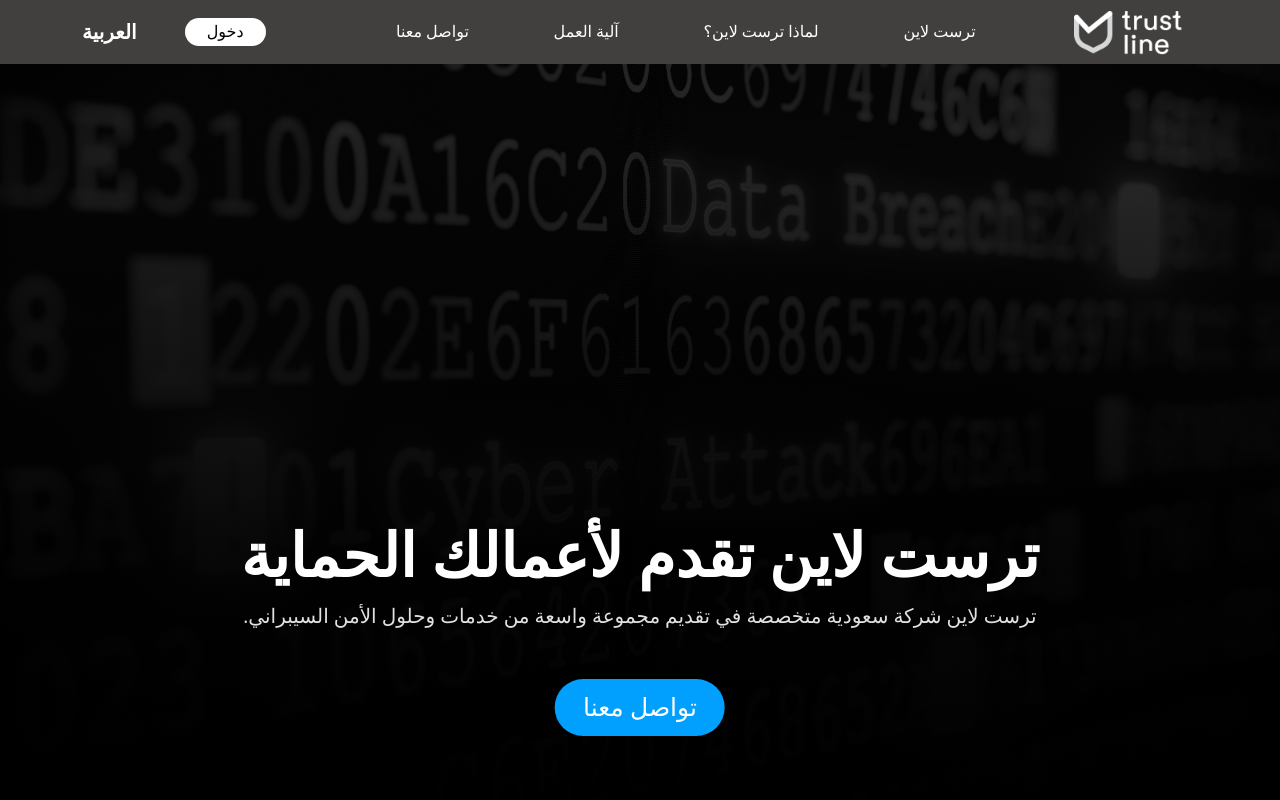
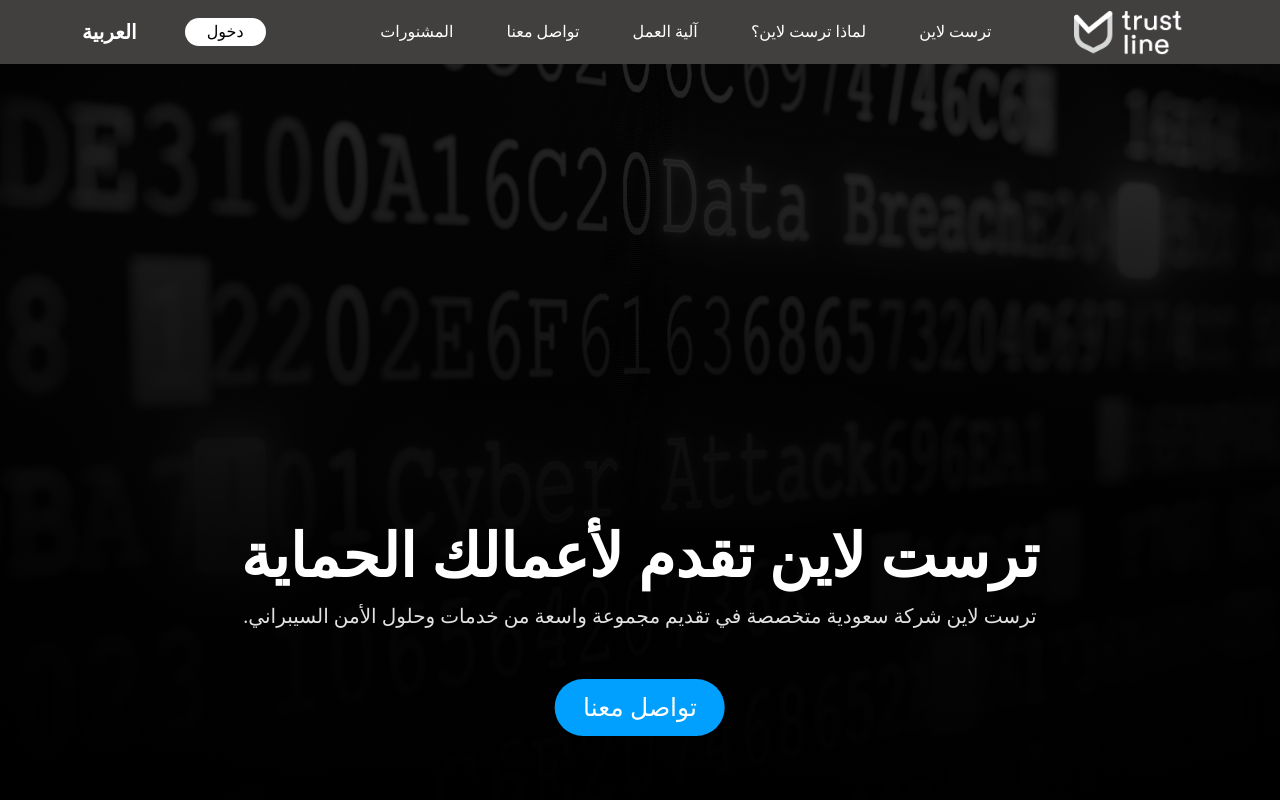
Before and after one commit to mostafashabanelbanna/trust-line, a React (Create React App) app: page / in a window 1280 px wide. Shown: the top 800 px of the page. Built offline with nearby package versions, Linux system fonts and the light colour scheme; a web font is replaced by a local one.

Commit message:
nav posts link

```diff
--- a/package.json
+++ b/package.json
@@ -31,7 +31,8 @@
     "start": "react-scripts start",
     "build": "react-scripts build",
     "test": "react-scripts test",
-    "eject": "react-scripts eject"
+    "eject": "react-scripts eject",
+    "deploy": "npm run build && cp build/index.html build/200.html && surge build https://fallacious-pin.surge.sh"
   },
   "eslintConfig": {
     "extends": [
--- a/src/i18n/messages/ar-EG.js
+++ b/src/i18n/messages/ar-EG.js
@@ -11,5 +11,6 @@
     HeroTitle: "ترست لاين تقدم لأعمالك الحماية",
     HeroDesciption:
       "ترست لاين شركة سعودية متخصصة في تقديم مجموعة واسعة من خدمات وحلول الأمن السيبراني.",
+    Posts: "المشنورات",
   },
 };
--- a/src/i18n/messages/en-US.js
+++ b/src/i18n/messages/en-US.js
@@ -11,5 +11,6 @@
     HeroTitle: "Trust Line provides protection for your business",
     HeroDesciption:
       "Trust Line is a Saudi company specialized in providing a wide range of cyber security services and solutions.",
+    Posts: "Posts",
   },
 };
--- a/src/view/layout/Navigation.js
+++ b/src/view/layout/Navigation.js
@@ -86,6 +86,9 @@
                   <Nav.Link>
                     <Link to="/"> {translate("ContactUs")}</Link>
                   </Nav.Link>
+                  <Nav.Link>
+                    <Link to="/posts"> {translate("Posts")}</Link>
+                  </Nav.Link>
                 </Nav>
 
                 <Nav className="d-flex align-items-center">
```
